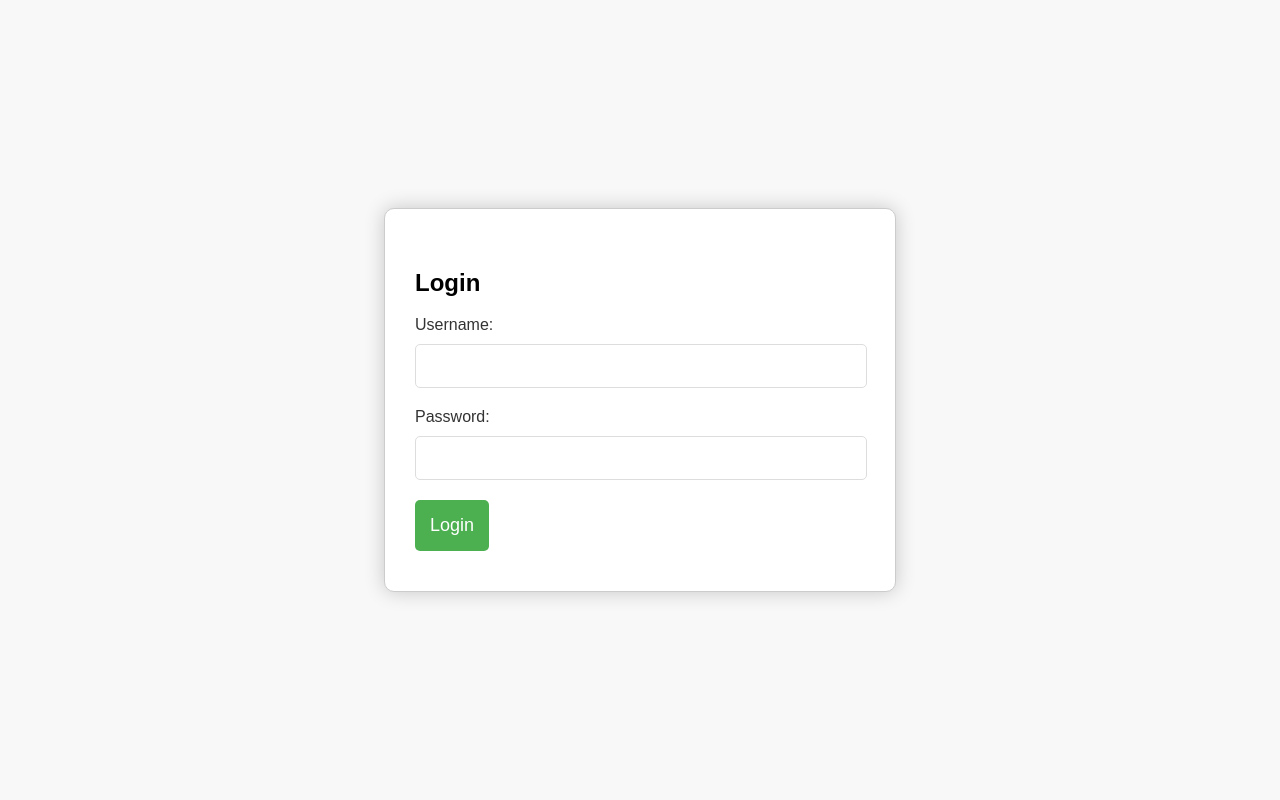
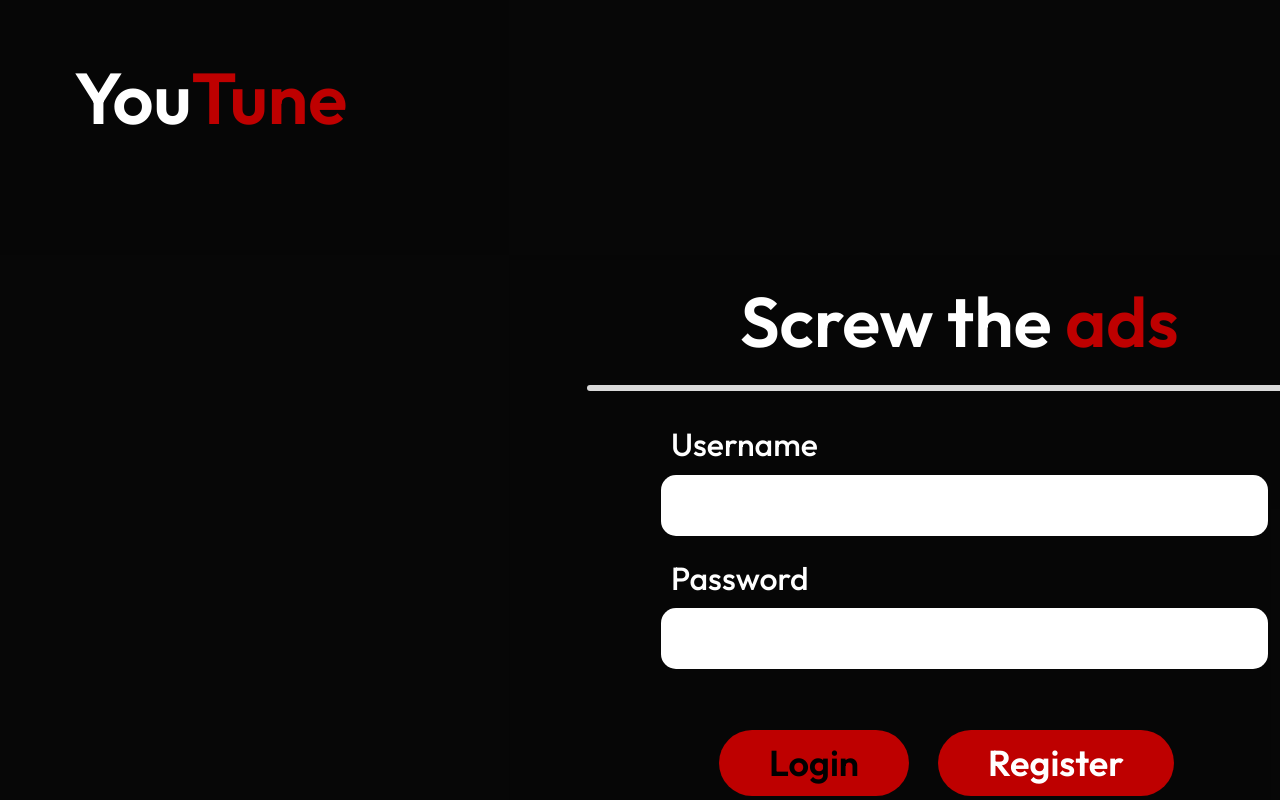
Before and after one commit to AnishG-git/YouTune, a React (Create React App) app in the folder youtune-react-electron/: page / in a window 1280 px wide. Built offline with nearby package versions, Linux system fonts and the light colour scheme.

Commit message:
fixed app name, customized login page, and fixed routing

```diff
--- a/youtune-react-electron/public/index.html
+++ b/youtune-react-electron/public/index.html
@@ -24,7 +24,7 @@
       work correctly both with client-side routing and a non-root public URL.
       Learn how to configure a non-root public URL by running `npm run build`.
     -->
-    <title>React App</title>
+    <title>YouTune</title>
   </head>
   <body>
     <noscript>You need to enable JavaScript to run this app.</noscript>
--- a/youtune-react-electron/src/App.js
+++ b/youtune-react-electron/src/App.js
@@ -8,8 +8,8 @@ function App() {
   return (
     <Router>
       <Routes>
-        <Route path="/" element={<LoginPage />} />
-        <Route path="/homepage" element={<Homepage />}/>
+        <Route path="/" element={<Homepage />} />
+        <Route path="/homepage" element={<LoginPage />}/>
       </Routes>
     </Router>
   );
--- a/youtune-react-electron/src/Home.css
+++ b/youtune-react-electron/src/Home.css
@@ -1,68 +1,327 @@
-/* Home.css */
+@import url('https://fonts.googleapis.com/css2?family=Outfit:wght@400;500;600&display=swap');
 
-/* Reset some default browser styles */
-body, h1, p, ul, li {
-    margin: 0;
-    padding: 0;
+/* Disables scrolling bar */
+::-webkit-scrollbar {
+    display: none;
+}
+
+
+.frame {
+    background-color: #000000d4;
+    display: flex;
+    flex-direction: row;
+    justify-content: center;
+    /* overflow: auto; */
   }
 
-  /* Set a background color for the body */
-  body {
-    font-family: 'Arial', sans-serif;
-    background-color: #f8f8f8;
+  .frame .div {
+    background-color: #000000d4;
+    height: auto;
+    min-height: 100vh;
+    width: 100vw;
+    position: relative;
+    overflow-y: auto;
   }
 
-  /* Style the home container */
-  .home-container {
-    max-width: 800px;
-    margin: 0 auto;
+  .frame .login-frame {
+    user-select: none;
+    align-items: center;
+    background-color: #be0000;
+    border-radius: 100px;
+    display: inline-flex;
+    gap: 10px;
+    justify-content: center;
+    left: 719px;
+    overflow: hidden;
+    padding: 11px 50px;
+    position: relative;
+    top: 730px;
+    cursor: pointer; /* Add cursor pointer to indicate it's clickable */
+    transition: background-color 0.5s ease;
   }
 
-  /* Style the header */
-  .header {
-    background-color: #333;
-    color: #fff;
-    padding: 20px;
-    text-align: center;
+  .frame .login-frame:hover {
+    background-color: white;
   }
 
-  /* Style the main section */
-  .main-section {
-    padding: 20px;
+  .frame .text-wrapper {
+    color: #000000;
+    font-family: "Outfit", Helvetica;
+    font-size: 36px;
+    font-weight: 600;
+    letter-spacing: 0;
+    line-height: 45px;
+    margin-top: -1px;
+    position: relative;
+    white-space: nowrap;
+    width: fit-content;
   }
 
-  /* Style the search form */
-  .search-form {
-    display: flex;
-    margin-top: 20px;
+  .frame .register-frame {
+    user-select: none;
+    align-items: center;
+    background-color: #be0000;
+    border-radius: 100px;
+    display: inline-flex;
+    gap: 10px;
+    justify-content: center;
+    left: 938px;
+    overflow: hidden;
+    padding: 11px 50px;
+    position: absolute;
+    top: 730px;
   }
 
-  .search-form input {
-    flex: 1;
-    padding: 10px;
-    font-size: 16px;
+  .frame .text-wrapper-2 {
+    color: #ffffff;
+    font-family: "Outfit", Helvetica;
+    font-size: 36px;
+    font-weight: 600;
+    letter-spacing: 0;
+    line-height: 45px;
+    margin-top: -1px;
+    position: relative;
+    white-space: nowrap;
+    width: fit-content;
   }
 
-  .search-form button {
+  .frame .you-tune-wrapper {
+    align-items: center;
+    display: flex;
+    gap: 10px;
+    height: 0vh;
+    left: 5%;
     padding: 10px;
-    font-size: 16px;
-    background-color: #007bff;
-    color: #fff;
-    border: none;
-    cursor: pointer;
+    position: relative;
+    top: 5vh;
+    width: 100%;
   }
 
-  .search-form button:hover {
-    background-color: #0056b3;
+  .frame .you-tune {
+    user-select: none;
+    color: transparent;
+    font-family: "Outfit", Helvetica;
+    font-size: 4.5em;
+    font-weight: 600;
+    letter-spacing: 0;
+    line-height: 80px;
+    margin-bottom: -4px;
+    margin-top: -5vh;
+    position: relative;
+    white-space: nowrap;
+    width: fit-content;
   }
 
-  /* Responsive design */
-  @media only screen and (max-width: 600px) {
-    .header {
-      padding: 10px;
-    }
+  .frame .span {
+    color: #ffffff;
+  }
 
-    .main-section {
-      padding: 10px;
-    }
+  .frame .text-wrapper-3 {
+    color: #be0000;
   }
+
+  .frame .div-wrapper {
+    align-items: center;
+    display: flex;
+    gap: 10px;
+    left: 661px;
+    padding: 10px;
+    position: absolute;
+    top: 415px;
+    width: 567px;
+  }
+
+  .frame .text-wrapper-4 {
+    color: #ffffff;
+    font-family: "Outfit", Helvetica;
+    font-size: 32px;
+    font-weight: 500;
+    letter-spacing: 0;
+    line-height: 40px;
+    margin-top: -1px;
+    position: relative;
+    white-space: nowrap;
+    width: fit-content;
+  }
+
+  .frame .overlap {
+    height: 117px;
+    left: 661px;
+    position: absolute;
+    top: 549px;
+    width: 567px;
+  }
+
+  .frame .div-wrapper-2 {
+    align-items: center;
+    display: flex;
+    gap: 10px;
+    left: 0;
+    padding: 10px;
+    position: absolute;
+    top: 0;
+    width: 567px;
+  }
+
+  .frame .div-wrapper-3 {
+    align-items: center;
+    background-color: #ffffff;
+    border-radius: 15px;
+    display: flex;
+    gap: 10px;
+    left: 0;
+    overflow: hidden;
+    padding: 5px 25px;
+    position: absolute;
+    top: 59px;
+    width: 557px;
+  }
+
+  .frame .div-wrapper-3 input {
+    background-color: white;
+    color: black;
+    border: 1px solid white;
+    padding: 10px;
+    font-family: "Outfit", Helvetica;
+    font-size: 23px;
+    outline: none;
+  }
+
+  .frame .text-wrapper-5 {
+    color: #000000a6;
+    font-family: "Outfit", Helvetica;
+    font-size: 30px;
+    font-weight: 400;
+    letter-spacing: 0;
+    line-height: 37.5px;
+    margin-top: -1px;
+    position: absolute;
+    white-space: nowrap;
+    width: fit-content;
+  }
+
+  .frame .div-wrapper-4 {
+    align-items: center;
+    background-color: #ffffff;
+    border-radius: 15px;
+    display: flex;
+    gap: 10px;
+    left: 661px;
+    overflow: hidden;
+    padding: 5px 25px;
+    position: absolute;
+    top: 475px;
+    width: 557px;
+  }
+  .frame .div-wrapper-4 input {
+    background-color: white;
+    color: black;
+    border: 1px solid white;
+    padding: 10px;
+    font-family: "Outfit", Helvetica;
+    font-size: 23px;
+    outline: none;
+  }
+
+  .frame .overlap-group {
+    height: 132px;
+    left: 536px;
+    position: absolute;
+    top: 269px;
+    width: 847px;
+  }
+
+  .frame .screw-the-ads-wrapper {
+    user-select: none;
+    align-items: center;
+    display: inline-flex;
+    gap: 10px;
+    justify-content: center;
+    left: 194px;
+    padding: 10px;
+    position: absolute;
+    top: 0;
+  }
+
+  .frame .screw-the-ads {
+    color: transparent;
+    font-family: "Outfit", Helvetica;
+    font-size: 70px;
+    font-weight: 600;
+    letter-spacing: 0;
+    line-height: 87.5px;
+    margin-top: -1px;
+    position: relative;
+    white-space: nowrap;
+    width: fit-content;
+  }
+
+  .frame .rectangle-wrapper {
+    align-items: center;
+    display: flex;
+    gap: 10px;
+    justify-content: center;
+    left: 0;
+    padding: 10px;
+    position: absolute;
+    top: 106px;
+    width: 847px;
+  }
+
+  .frame .rectangle {
+    background-color: #d9d9d9;
+    border-radius: 15px;
+    height: 6px;
+    position: relative;
+    width: 766px;
+  }
+
+  .frame .div-wrapper-5 {
+    height: 40px;
+    left: 661px;
+    position: absolute;
+    top: 648px;
+    width: 509px;
+  }
+
+  .frame .p {
+    color: #ffffff;
+    font-family: "Outfit", Helvetica;
+    font-size: 15px;
+    font-weight: 400;
+    left: 38px;
+    letter-spacing: 0;
+    line-height: normal;
+    position: absolute;
+    top: 11px;
+    white-space: nowrap;
+    width: 290px;
+  }
+  .error-message {
+    color: #be0000;
+    font-family: "Outfit", Helvetica;
+    font-size: 15px;
+    font-weight: 400;
+    left: 38px;
+    letter-spacing: 0;
+    line-height: normal;
+    position: absolute;
+    top: 36px;
+    white-space: nowrap;
+    width: 290px;
+  }
+
+  .success-message{
+    color: green;
+    font-family: "Outfit", Helvetica;
+    font-size: 15px;
+    font-weight: 400;
+    left: 38px;
+    letter-spacing: 0;
+    line-height: normal;
+    position: absolute;
+    top: 36px;
+    white-space: nowrap;
+    width: 290px;
+    transition: color 5s ease;
+  }
--- a/youtune-react-electron/src/Home.js
+++ b/youtune-react-electron/src/Home.js
@@ -3,34 +3,107 @@ import { useNavigate } from 'react-router-dom';
 import './Home.css';
 // Import necessary dependencies
 
-const Home = () => {
-  const [searchQuery, setSearchQuery] = useState('');
+export const Home = () => {
+    const [username, setUsername] = useState('');
+    const [password, setPassword] = useState('');
+    const [errorMessage, setErrorMessage] = useState('');
+    const [successMessage, setSuccessMessage] = useState('');
 
-  const handleSearch = (event) => {
-    event.preventDefault();
-    // Perform the search (you can replace this with your actual search logic)
-    alert(`Searching for: ${searchQuery}`);
-  };
+    const navigate = useNavigate();
+    const handleLogin = async () => {
+      // Simple validation
+      if (!username || !password) {
+        setErrorMessage('Please enter both username and password.');
+      } else {
+          try {
+              const response = await fetch('http://127.0.0.1:8000/api/login/', {
+                method: 'POST',
+                headers: {
+                  'Content-Type': 'application/json',
+                },
+                body: JSON.stringify({
+                  username: username,
+                  password: password,
+                }),
+              });
 
+              if (!response.ok) {
+                throw new Error('Login failed');
+              }
+
+              // Assuming the server responds with a JSON object
+              const result = await response.json();
+
+              // Perform any further actions based on the result
+              console.log('Login successful, Token: ', result['token']);
+              setSuccessMessage("Logged in Successfully");
+              setErrorMessage('');
+              navigate('/homepage');
+            } catch (error) {
+              console.error('Error during login:', error);
+              setErrorMessage('Login failed. Please try again.');
+              setSuccessMessage('');
+            }
+      }
+    };
   return (
-    <div className="home-container">
-      <header className="header">
-        <h1>Welcome to YouTune!</h1>
-      </header>
+    <div className="frame">
+      <div className="div">
+        <div className="login-frame" onClick={handleLogin}>
+          <div className="text-wrapper">Login</div>
+        </div>
 
-      <section className="main-section">
-        <p>Discover amazing music and more!</p>
+        <div className="register-frame">
+          <div className="text-wrapper-2">Register</div>
+        </div>
+        <div className="you-tune-wrapper">
+          <p className="you-tune">
+            <span className="span">You</span>
+            <span className="text-wrapper-3">Tune</span>
+          </p>
+        </div>
+        <div className="div-wrapper">
+          <div className="text-wrapper-4">Username</div>
+        </div>
+        <div className="overlap">
+          <div className="div-wrapper-2">
+            <div className="text-wrapper-4">Password</div>
+          </div>
+          <div className="div-wrapper-3">
+          <input
+            type="password"
+            id="password"
+            value={password}
+            onChange={(e) => setPassword(e.target.value)}
+          />
+          </div>
 
-        <form className="search-form" onSubmit={handleSearch}>
-          <input
+        </div>
+        <div className="div-wrapper-4">
+        <input
             type="text"
-            placeholder="Search..."
-            value={searchQuery}
-            onChange={(e) => setSearchQuery(e.target.value)}
+            id="username"
+            value={username}
+            onChange={(e) => setUsername(e.target.value)}
           />
-          <button type="submit">Search</button>
-        </form>
-      </section>
+        </div>
+        <div className="overlap-group">
+          <div className="screw-the-ads-wrapper">
+            <p className="screw-the-ads">
+              <span className="span">Screw the </span>
+              <span className="text-wrapper-3">ads</span>
+            </p>
+          </div>
+
+          <div className="rectangle-wrapper">
+            <div className="rectangle" />
+          </div>
+        </div>
+        <div className='div-wrapper-5'>
+        {errorMessage && <p className="error-message">{errorMessage}</p>}
+        {successMessage && <p className="success-message">{successMessage}</p>}
+        </div>
+      </div>
     </div>
   );
 };
```
